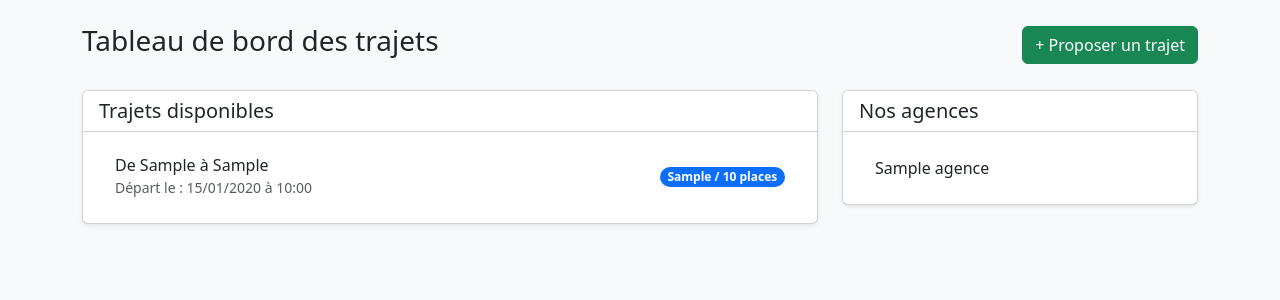
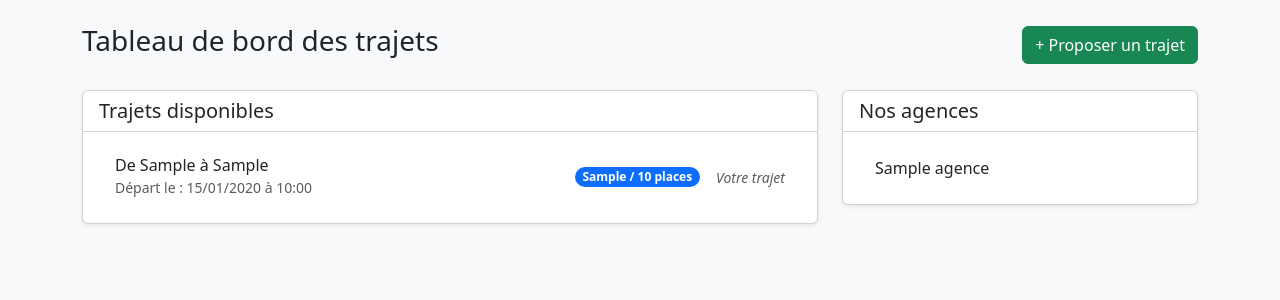
Before and after one commit to KODIO-Hassana/touche-pas-au-klaxon, a PHP site: template views/accueil.php in a window 1280 px wide. Shown: the part 56-356 px from the top of the page. Run offline with PHP 8.4, Linux system fonts and the light colour scheme; the visitor is signed in with stand-in values (Sample User, id 1); the template is opened without the code that fills it: most values are stand-ins (such as "Sample title", 1, 10 or a date in 2020).

Commit message:
Ajout du système de réservation et logique d'affichage

```diff
--- a/index.php
+++ b/index.php
@@ -53,5 +53,11 @@ $router->post('/trajet/ajouter', function() {
     $controller->store();
 });
 
+// Route pour RESERVER une place
+$router->post('/trajet/reserver', function() {
+    $controller = new TrajetController();
+    $controller->reserver();
+});
+
 // 5. On demande au routeur de s'exécuter
 $router->run();
--- a/views/accueil.php
+++ b/views/accueil.php
@@ -50,9 +50,27 @@
                                             <h6 class="mb-0">De <?= htmlspecialchars($trajet['ville_depart']) ?> à <?= htmlspecialchars($trajet['ville_arrivee']) ?></h6>
                                             <small class="text-muted">Départ le : <?= htmlspecialchars(date('d/m/Y à H:i', strtotime($trajet['date_heure_depart']))) ?></small>
                                         </div>
-                                        <span class="badge bg-primary rounded-pill">
-                                            <?= htmlspecialchars($trajet['places_disponibles']) ?> / <?= htmlspecialchars($trajet['places_total']) ?> places
-                                        </span>
+                                        <div class="d-flex align-items-center">
+                                            <span class="badge bg-primary rounded-pill me-3">
+                                                <?= htmlspecialchars($trajet['places_disponibles']) ?> / <?= htmlspecialchars($trajet['places_total']) ?> places
+                                            </span>
+
+                                            <!-- Logique d'affichage du bouton Réserver -->
+                                            <?php if(isset($_SESSION['utilisateur_id'])): ?>
+                                                <?php if($_SESSION['utilisateur_id'] != $trajet['id_utilisateur']): ?>
+                                                    <?php if($trajet['places_disponibles'] > 0): ?>
+                                                        <form action="/touche-pas-au-klaxon/trajet/reserver" method="POST" style="margin: 0;">
+                                                            <input type="hidden" name="id_trajet" value="<?= $trajet['id_trajet'] ?>">
+                                                            <button type="submit" class="btn btn-sm btn-outline-primary">Réserver</button>
+                                                        </form>
+                                                    <?php else: ?>
+                                                        <span class="badge bg-danger">Complet</span>
+                                                    <?php endif; ?>
+                                                <?php else: ?>
+                                                    <span class="text-muted small"><em>Votre trajet</em></span>
+                                                <?php endif; ?>
+                                            <?php endif; ?>
+                                        </div>
                                     </li>
                                 <?php endforeach; ?>
                             </ul>
```
Also changed, not shown: controllers/TrajetController.php (+19 -0 lines), models/Trajet.php (+10 -0 lines).
